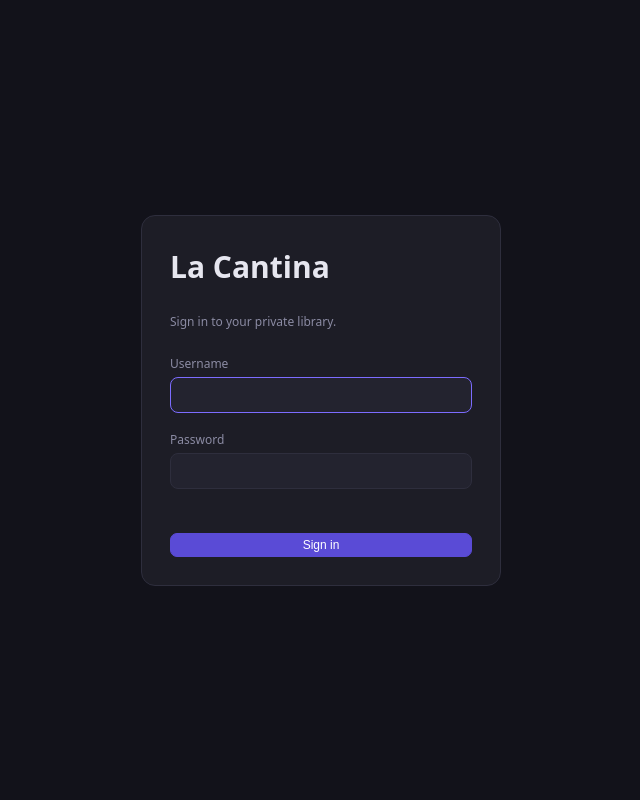
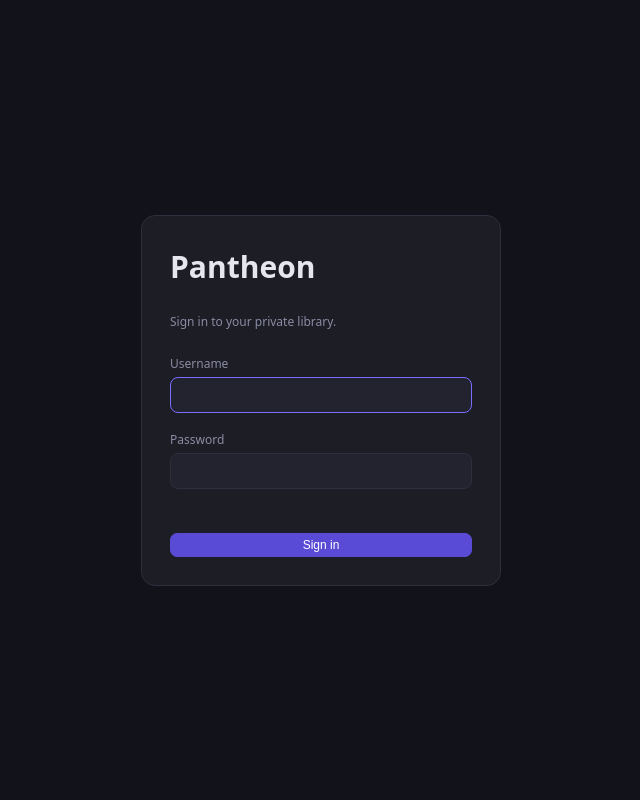
Before and after one commit to El-Iguana/companion-assistant, a FastAPI app: page / in a window 1280 px wide. Shown: the whole page, without its empty margins (319-959 px from the left). Run offline with FastAPI, Linux system fonts and the light colour scheme.

Commit message:
Rename La Cantina to Pantheon
Facing name only, which is the split CLAUDE.md has described since the
product name and the directory first diverged: the `companion` directory,
image, container and `stack companion` command are unchanged, and nothing
functional moved — no route, state file, or card field carried the name.

Renamed: the browser tab title, the sidebar header, the login card, the
FastAPI app title, the image LABEL, the run script banner, and the two
README/CLAUDE.md titles.

CLAUDE.md keeps the old name in a parenthetical rather than dropping it.
"La Cantina" is all over this repo's history and the sibling repos' older
notes, and a name that vanishes without a forwarding address is a name
people re-derive from git log.

Verified after `./run-podman.sh --rebuild`: the container serves
<title>Pantheon</title> and the sidebar h1, and the banner prints
"Pantheon is running."

Co-Authored-By: Claude Opus 5 <noreply@anthropic.com>
Claude-Session: https://claude.ai/code/session_01GqrizFrgLSdKqjuvYabPyH

```diff
--- a/main.py
+++ b/main.py
@@ -1,4 +1,4 @@
-"""La Cantina — FastAPI app.
+"""Pantheon — FastAPI app.
 
 A character-card AI companion. Talks to KoboldCPP (text) and optionally ComfyUI
 (portraits/expressions) on the shared `ai-net` Podman network.
@@ -52,7 +52,7 @@ COMFYUI_URL = os.environ.get("COMFYUI_URL", "http://comfyui:8188")
 kobold = KoboldClient(KOBOLD_URL)
 comfy = ComfyUIClient(COMFYUI_URL)
 
-app = FastAPI(title="La Cantina")
+app = FastAPI(title="Pantheon")
 app.mount("/static", StaticFiles(directory=str(BASE / "static")), name="static")
 templates = Jinja2Templates(directory=str(BASE / "templates"))
 
--- a/static/js/app.js
+++ b/static/js/app.js
@@ -1,4 +1,4 @@
-// La Cantina — vanilla JS frontend. No framework, no build step.
+// Pantheon — vanilla JS frontend. No framework, no build step.
 const $ = (s) => document.querySelector(s);
 const api = (p, o) => fetch("/api" + p, o).then(r => {
   if (r.status === 401) { showLogin(); return Promise.reject({ detail: "not authenticated" }); }
--- a/templates/index.html
+++ b/templates/index.html
@@ -3,14 +3,14 @@
 <head>
   <meta charset="UTF-8">
   <meta name="viewport" content="width=device-width, initial-scale=1.0">
-  <title>La Cantina</title>
+  <title>Pantheon</title>
   <link rel="stylesheet" href="/static/css/style.css?v={{ css_v }}">
 </head>
 <body>
   <div id="app">
     <aside id="sidebar">
       <header class="side-head">
-        <h1>La Cantina</h1>
+        <h1>Pantheon</h1>
         <button id="help-btn" class="btn-mini" title="Help &amp; guide">?</button>
         <div id="status" class="status offline" title="KoboldCPP status">●</div>
       </header>
@@ -544,7 +544,7 @@
   </div>
   <div id="login" class="login-overlay" hidden>
     <form id="login-form" class="login-card">
-      <h1>La Cantina</h1>
+      <h1>Pantheon</h1>
       <p class="muted">Sign in to your private library.</p>
       <label>Username<input id="login-user" class="field" autocomplete="username"></label>
       <label>Password<input id="login-pass" type="password" class="field" autocomplete="current-password"></label>
```
Also changed, not shown: CLAUDE.md (+3 -2 lines), README.md, 2 other files.
